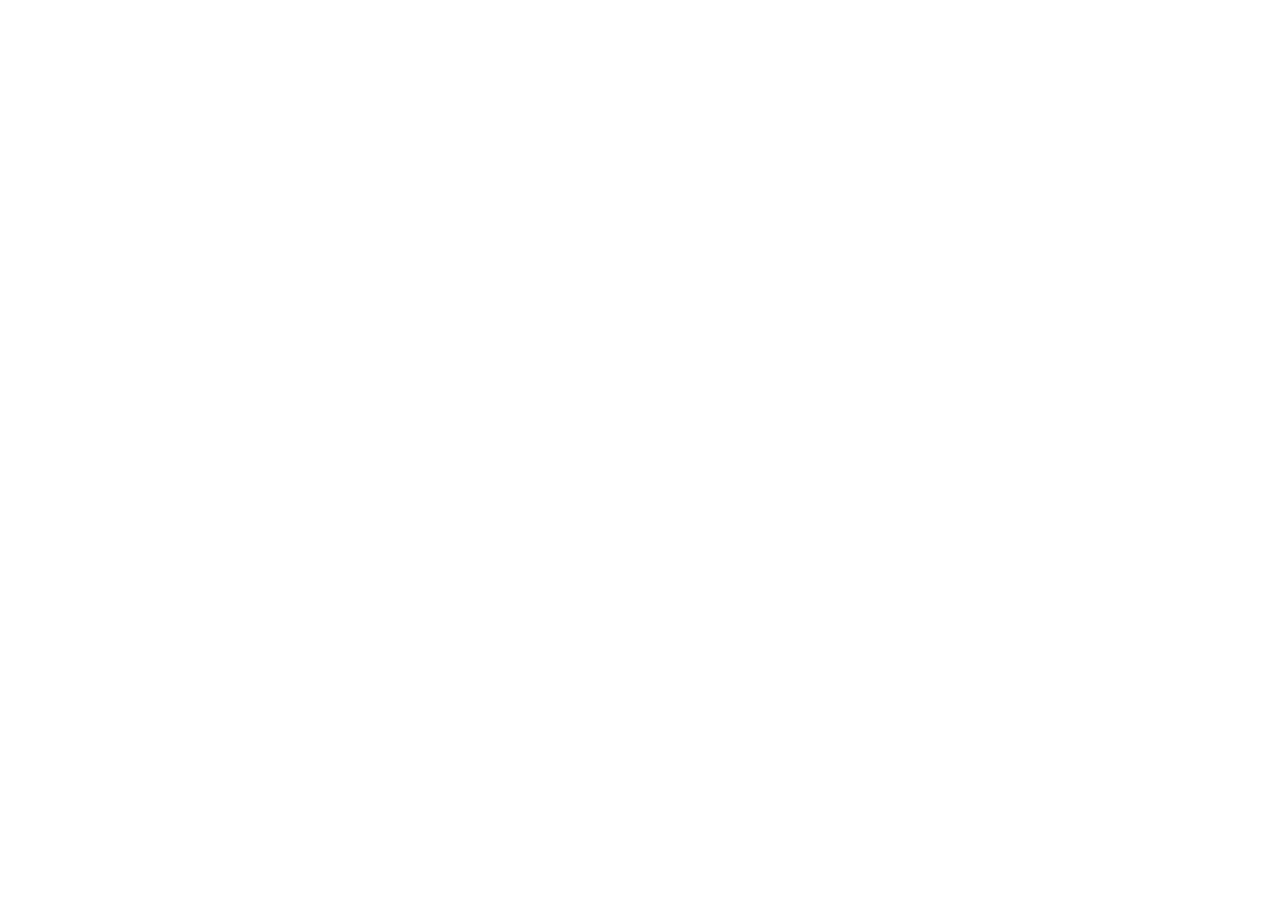
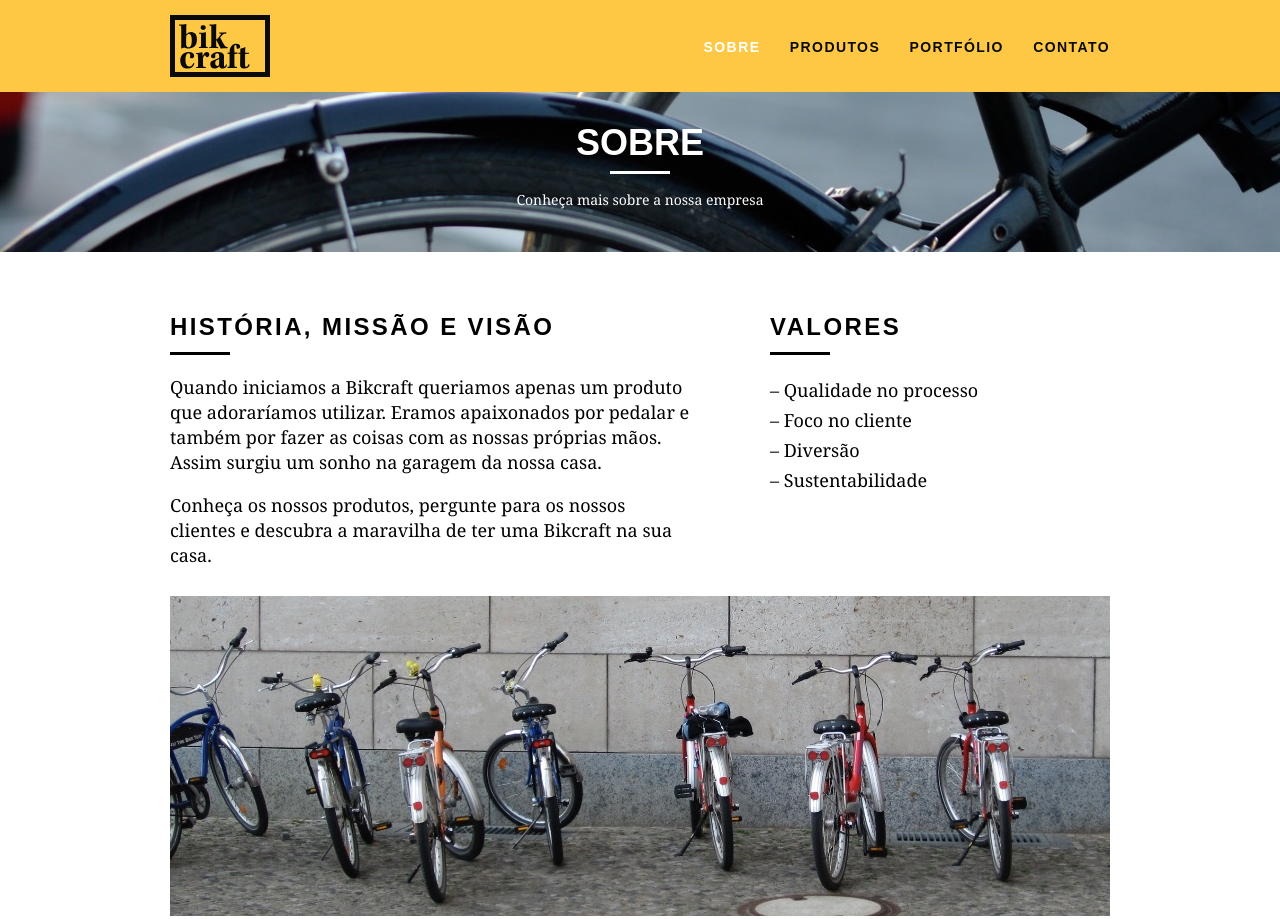
Before and after one commit to antonioizaias/origamid-bikcraft, a plain HTML site: page about.html in a window 1280 px wide. Shown: the top 919 px of the page. Before the commit the page ends 800 px from the top, so only its background shows below. Drawn offline with Linux system fonts and the light colour scheme.

Commit message:
Página de sobre

```diff
--- a/about.html
+++ b/about.html
@@ -0,0 +1,136 @@
+<!DOCTYPE html>
+<html lang="pt-br">
+    <head>
+        <meta charset="utf-8">
+        <meta http-equiv="X-UA-Compatible" content="IE=edge">
+        <meta name="viewport" content="width=device-width, initial-scale=1.0">
+        <link rel="stylesheet" href="assets/css/normalize.css">
+        <link rel="stylesheet" href="assets/css/reset.css">
+        <link rel="stylesheet" href="assets/css/grid.css">
+        <link rel="stylesheet" href="assets/css/style.css">
+        <link rel="stylesheet" href="assets/css/about.css">
+        <title>Bikcraft – Sobre</title>
+    </head>
+    <body>
+        <!-- Header -->
+        <header class="header">
+            <!-- Conteúdos do Header -->
+            <div class="container">
+                <!-- Logo -->
+                <a href="index.html" class="grid-4">
+                    <img src="assets/images/logo-1.svg" alt="Bikcraft" class="logo">
+                </a>
+                <!-- Itens do menu -->
+                <nav class="header-nav grid-12">
+                    <ul>
+                        <li><a class="menu-ativo" href="about.html">Sobre</a></li>
+
+                        <li><a href="products.html">Produtos</a></li>
+
+                        <li><a href="portfolio.html">Portfólio</a></li>
+
+                        <li><a href="contact.html">Contato</a></li>
+                    </ul>
+                </nav>
+            </div>
+        </header>
+
+        <!-- Sessão – Introdução-->
+        <section class="introducao-paginas introducao-sobre">
+            <div class="container">
+                <h1>Sobre</h1>
+                <p>Conheça mais sobre a nossa empresa</p>
+            </div>
+        </section>
+
+        <!-- Sobre -->
+        <section class="sobre container">
+            <div class="grid-10">
+                <h2 class="subtitulo-paginas">História, missão e visão</h2>
+                <p>Quando iniciamos a Bikcraft queriamos apenas um produto que adoraríamos utilizar. Eramos apaixonados por pedalar e também por fazer as coisas com as nossas próprias mãos. Assim surgiu um sonho na garagem da nossa casa.</p>
+                <p>Conheça os nossos produtos, pergunte para os nossos clientes e descubra a maravilha de ter uma Bikcraft na sua casa.</p>
+            </div>
+            <div class="grid-6">
+                <h2 class="subtitulo-paginas">Valores</h2>
+                <ul>
+                    <li>– Qualidade no processo</li>
+                    <li>– Foco no cliente</li>
+                    <li>– Diversão</li>
+                    <li>– Sustentabilidade</li>
+                </ul>
+            </div>
+            <div class="grid-16 foto-equipe">
+                <img src="assets/images/bikcraft-team.jpg" alt="Equipe">
+            </div>
+        </section>
+
+        <!-- Sessão – Qualidade -->
+        <section class="container qualidade">
+            <h2 class="subtitulo">Qualidade</h2>
+            <img src="assets/images/logo-2.svg" alt="Bikcraft">
+            <ul class="qualidade-list">
+                <li class="grid-1-3">
+                    <h3>Durabilidade</h3>
+                    <p>Sólida como pedra, leve como o vento e resistente como o diamante, são nossos diferenciais.</p>
+                </li>
+                <li class="grid-1-3">
+                    <h3>Design</h3>
+                    <p>Feitas sob medida para o melhor conforto e eficiência. Adaptamos a sua Bikcraft para o seu corpo.</p>
+                </li>
+                <li class="grid-1-3">
+                    <h3>Sustentabilidade</h3>
+                    <p>Além de ajudar a cuidar do meio ambiente, tirando carros da rua, toda a produção é sustentável.</p>
+                </li>
+            </ul>
+        </section>
+
+        <!-- Sessão – Quebra -->
+        <section class="quebra">
+            <div class="container">
+                <blockquote class="quote">
+                    <p>O verdadeiro segredo da felicidade está em ter um genuíno interesse por todos os detalhes da vida cotidiana.</p>
+                    <cite>William Morris</cite>
+                </blockquote>
+            </div>
+        </section>
+
+        <!-- Sessão – Footer -->
+        <footer>
+            <div class="footer">
+                <div class="container">
+                    <div class="grid-12 footer-history">
+                        <h3>Nossa história</h3>
+                        <p>Quando iniciamos a Bikcraft queríamos apenas um produto que adoraríamos utilizar. Eramos apaixonados por pedalar e também por fazer as coisas com as nossas próprias mãos. Assim surgiu um sonho na garagem da nossa casa.</p>
+                    </div>
+                    <div class="grid-4 footer-social-networks">
+                        <h3>Redes sociais</h3>
+                        <ul>
+                            <li>
+                                <a href="https://www.facebook.com/antonioizs" target="_blank">
+                                    <img src="assets/images/social-networks/facebook.svg" alt="Facebook">
+                                </a>
+                            </li>
+                            <li>
+                                <a href="https://www.instagram.com/antonioizs/" target="_blank">
+                                    <img src="assets/images/social-networks/instagram.svg" alt="Instagram">
+                                </a>
+                            </li>
+                            <li>
+                                <a href="https://twitter.com/apenasodale" target="_blank">
+                                    <img src="assets/images/social-networks/twitter.svg" alt="Twitter">
+                                </a>
+                            </li>
+                        </ul>
+                    </div>
+                </div>
+            </div>
+            <div class="copyright">
+                <div class="container">
+                    <div class="grid-16">
+                        <p>Bikcraft © 2021. Todos os direitos reservados.</p>
+                    </div>
+                </div>
+            </div>
+        </footer>
+    </body>
+</html>
--- /dev/null
+++ b/assets/css/about.css
@@ -0,0 +1,28 @@
+/* Introdução */
+.introducao-sobre {
+    background: url("../images/background-about.jpg") no-repeat center;
+    background-size: cover;
+}
+
+/* Sobre */
+
+.sobre {
+    padding: 60px 0 60px 0;
+}
+
+.sobre p{
+    font-size: 18px;
+    line-height: 25px;
+    margin-bottom: 1em;
+    padding-right: 60px;
+}
+
+.sobre ul li {
+    font-size: 18px;
+    line-height: 30px;
+    font-family: Georgia, 'Times New Roman', Times, serif;
+}
+
+.foto-equipe {
+    padding-top: 10px;
+}
--- a/assets/css/style.css
+++ b/assets/css/style.css
@@ -116,6 +116,10 @@ img {
 }
 
 .header-nav ul li a:hover{
+    color: #FFF;
+}
+
+.header-nav ul li a.menu-ativo {
     color: #FFF;
 }
 
@@ -275,6 +279,11 @@ img {
     margin: 0 auto;
 }
 
+/* Clear Fix */
+.qualidade-list {
+    overflow: auto;
+}
+
 .qualidade-list li {
     text-align: center;
     padding: 0 20px;
@@ -372,3 +381,50 @@ img {
     background: #FEC63E;
     padding: 20px 0;
 }
+
+/* Introdução das outras páginas */
+
+.introducao-paginas {
+    width: 100%;
+    margin-top: 92px;
+    height: 160px;
+    color: #FFF;
+    text-align: center;
+    padding-top: 30px;
+}
+
+.introducao-paginas  h1 {
+    font-size: 36px;
+    font-weight: bold;
+    text-transform: uppercase;
+}
+
+.introducao-paginas  h1:after {
+    content: "";
+    display: block;
+    width: 60px;
+    height: 3px;
+    background: #FFF;
+    margin: 8px auto 16px auto;
+}
+
+/* Subtítulo das outras páginas */
+
+.subtitulo-paginas {
+    font-size: 24px;
+    line-height: 30px;
+    font-weight: bold;
+    letter-spacing: .1em;
+    text-transform: uppercase;
+    margin-bottom: 20px;
+    color: #000;
+}
+
+.subtitulo-paginas:after {
+    content: "";
+    display: block;
+    width: 60px;
+    height: 3px;
+    margin: 10px 0;
+    background: #000;
+}
```
